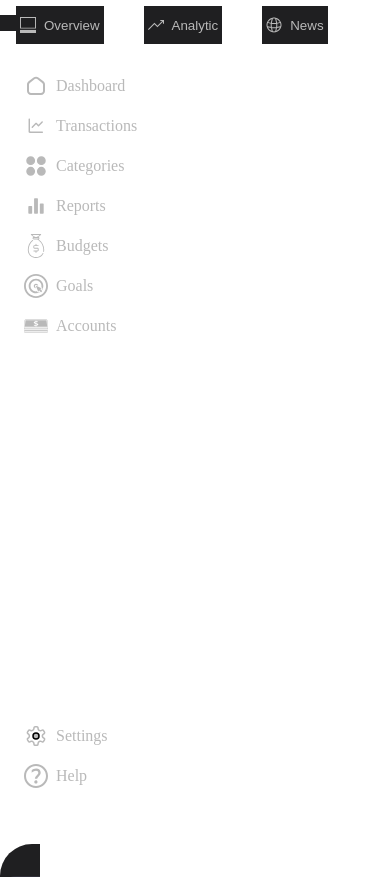
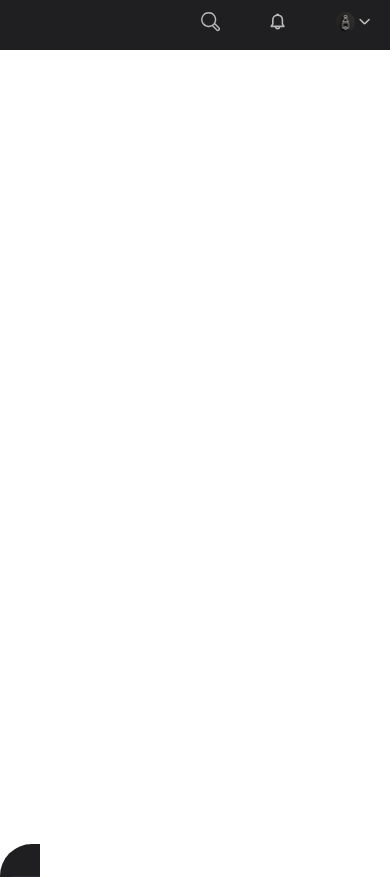
Before and after one commit to londerorichard/Finance-Control, a FastAPI app: page /dashboard in a window 390 px wide. Shown: the top 877 px of the page. Run offline with FastAPI, Linux system fonts and the light colour scheme; parts of the project's set-up code (start-up, migrations or seed data) failed here and were passed over.

Commit message:
fix: jinja2 template

```diff
--- a/app/main.py
+++ b/app/main.py
@@ -2,6 +2,7 @@ from fastapi import FastAPI, Request
 from fastapi.staticfiles import StaticFiles
 from fastapi.templating import Jinja2Templates
 from fastapi.middleware.cors import CORSMiddleware
+from pathlib import Path
 
 from app.routers import users, categories, transactions, auth
 
@@ -9,13 +10,15 @@ from app.routers import users, categories, transactions, auth
 app = FastAPI()
 
 
+BASE_DIR = Path(__file__).resolve().parent
+
 templates = Jinja2Templates(
-    directory="app/templates"
+    directory=BASE_DIR / "templates"
 )
 
 app.mount(
     "/app/static",
-    StaticFiles(directory="app/static"),
+    StaticFiles(directory=BASE_DIR / "static"),
     name="static"
 )
 
--- a/app/static/css/base.css
+++ b/app/static/css/base.css
@@ -87,36 +87,199 @@ body {
 }
 
 
-/* ==========================================================================
-   MAIN CONTAINER
-   ========================================================================== */
-
 .layout {
     display: grid;
+
+    width: 100%;
+    height: 100vh;
 
     grid-template-columns: 200px minmax(0, 1fr);
     grid-template-rows: 50px minmax(0, 1fr);
 
     grid-template-areas:
-        "navbar navbar"
+        "sidebar navbar"
         "sidebar main";
-
-    width: 100%;
-    height: 100vh;
 
     overflow: hidden;
 }
 
-.navbar {
-    grid-area: navbar;
-}
+.sidebar {
+    grid-area: sidebar;
 
-.sidebar {
+    min-width: 0;
+    min-height: 0;
+
     overflow-y: auto;
 }
 
+.navbar {
+    grid-area: navbar;
+
+    min-width: 0;
+}
+
 main {
+    grid-area: main;
+
+    min-width: 0;
+    min-height: 0;
+
     overflow-y: auto;
+}
+
+/* =========================================================
+   COLLAPSED SIDEBAR
+   ========================================================= */
+
+.layout.collapsed {
+    grid-template-columns: 70px minmax(0, 1fr);
+}
+
+
+/* =========================================================
+   TABLET
+   ========================================================= */
+
+@media (max-width: 768px) {
+
+    .layout {
+        display: grid;
+
+        grid-template-columns: 1fr;
+        grid-template-rows: 50px minmax(0, 1fr);
+
+        grid-template-areas:
+            "navbar"
+            "main";
+    }
+
+    .sidebar {
+        position: fixed;
+        top: 0;
+        left: 0;
+        width: 200px;
+        height: 100vh;
+        z-index: 1000;
+
+        transform: translateX(-100%);
+    }
+
+    .sidebar.open {
+        transform: translateX(0);
+    }
+}
+
+
+/* =========================================================
+   MOBILE
+   ========================================================= */
+
+@media (max-width: 600px) {
+
+    .layout {
+        display: grid;
+
+        grid-template-columns: 1fr;
+        grid-template-rows: 50px minmax(0, 1fr);
+
+        grid-template-areas:
+            "navbar"
+            "main";
+
+        width: 100%;
+        height: 100vh;
+
+        overflow: hidden;
+    }
+
+
+    /* =========================
+       NAVBAR
+       ========================= */
+
+    .navbar {
+        grid-area: navbar;
+
+        width: 100%;
+        min-width: 0;
+    }
+
+    .navbar-content {
+        display: grid;
+
+        grid-template-columns: 1fr;
+
+        align-items: center;
+
+        width: 100%;
+        height: 100%;
+
+        position: relative;
+    }
+
+    .navbar-left,
+    .navbar-center {
+        display: none;
+    }
+
+    .navbar-right {
+        display: flex;
+
+        position: absolute;
+
+        top: 6px;
+        right: 0;
+
+        gap: var(--space-md);
+    }
+
+
+    /* =========================
+       MAIN
+       ========================= */
+
+    main {
+        grid-area: main;
+
+        width: 100%;
+        min-width: 0;
+        min-height: 0;
+
+        overflow-y: auto;
+        overflow-x: hidden;
+    }
+
+
+    /* =========================
+       SIDEBAR
+       ========================= */
+
+    .sidebar {
+        position: fixed;
+
+        top: 0;
+        left: 0;
+
+        width: 240px;
+        height: 100vh;
+
+        z-index: 1000;
+
+        transform: translateX(-100%);
+        transition: transform 0.3s ease;
+
+        overflow-y: auto;
+        overflow-x: hidden;
+    }
+
+
+    /* =========================
+       SIDEBAR OPEN
+       ========================= */
+
+    .sidebar.open {
+        transform: translateX(0);
+    }
 }
 
 
@@ -135,10 +298,12 @@ main {
 
 .navbar {
     grid-area: navbar;
+    background-color: var(--bg-primary);
 }
 
 .sidebar {
     grid-area: sidebar;
+    background-color: var(--bg-secondary);
 
     min-width: 0;
 }
--- a/app/templates/base.html
+++ b/app/templates/base.html
@@ -243,10 +243,8 @@
     </div>
 
     <main>
-
         {% block content %}
         {% endblock %}
-
     </main>
 
 
--- a/app/templates/dashboard.html
+++ b/app/templates/dashboard.html
@@ -5,8 +5,7 @@
 {% endblock %}
 
 {% block content %}
-
-<main class="main-container">
+<div class="main-container">
 
     <div class="submain">
 
@@ -355,8 +354,7 @@
         </aside>
 
     </div>
-</main>
-
+</div>
 {% endblock %}
 
 {% block extra_js %}
```
Also changed, not shown: app/static/css/dashboard.css (+0 -166 lines).
